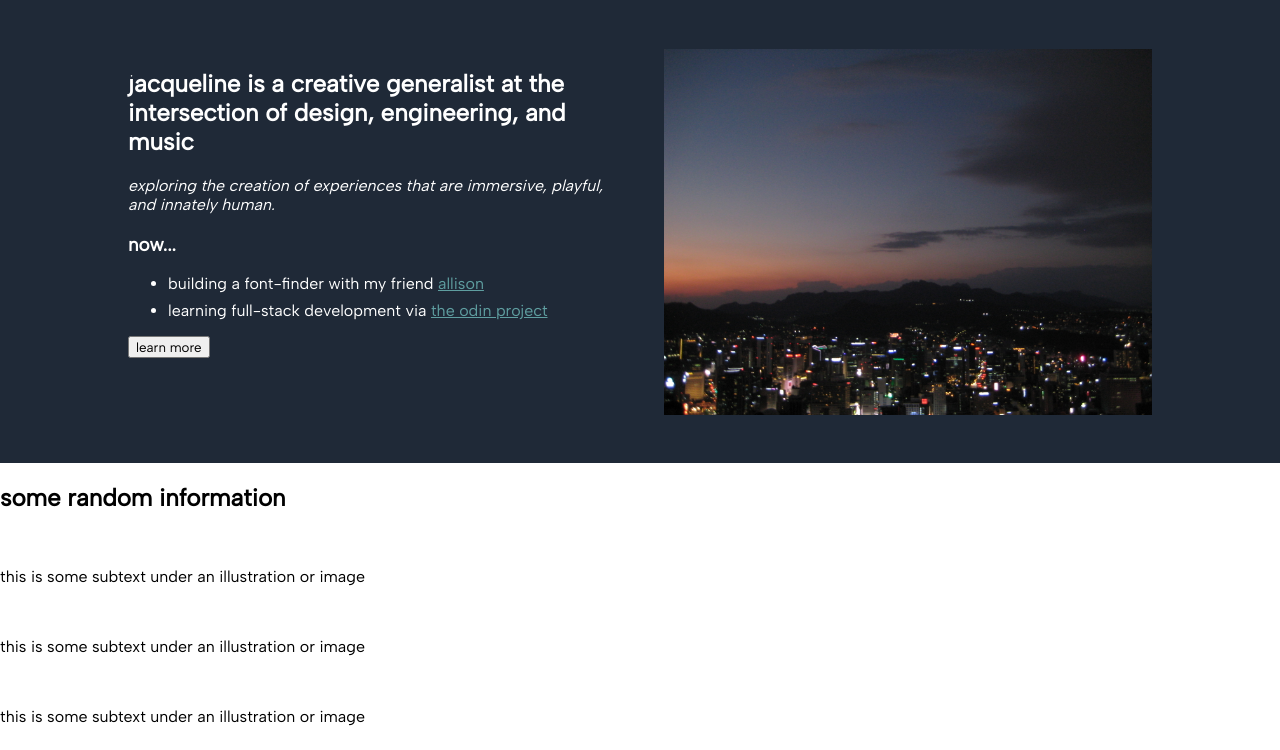
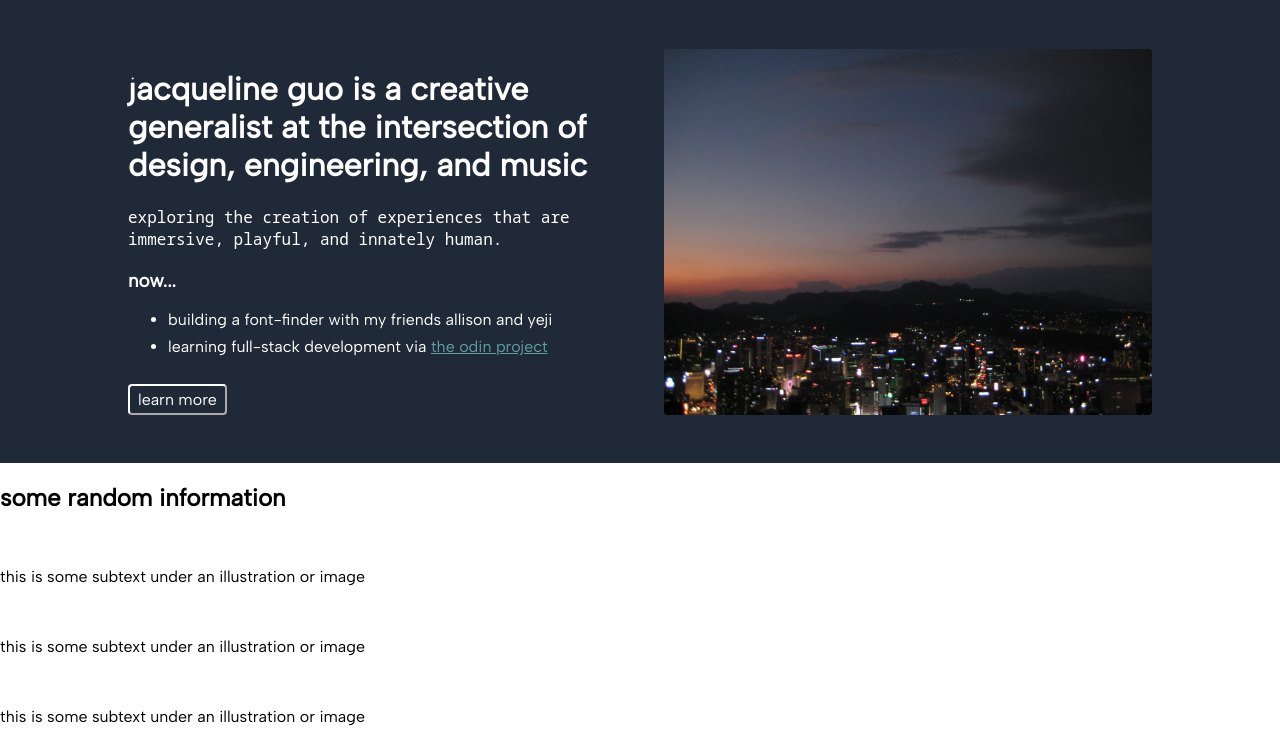
Before and after one commit to jacquelineguo7/odin-landingpage, a plain HTML site: page index.html in a window 1280 px wide. Shown: the part 50-800 px from the top of the page. Drawn offline with Linux system fonts and the light colour scheme.

Commit message:
Add new font styles, finish hero section with button styling and text

```diff
--- a/index.html
+++ b/index.html
@@ -22,13 +22,13 @@
         <div class="hero">
 
             <div class="columns">
-                <h2> jacqueline is a creative generalist at the intersection of design,
+                <h1> jacqueline guo is a creative generalist at the intersection of design,
                     engineering, and music </h2>
-                <p><span class="italics">exploring the creation of experiences
+                <p><span class="noto">exploring the creation of experiences
                     that are immersive, playful, and innately human.</span></p>
                 <h3>now...</h3>
                 <ul class="bullet-list">
-                    <li>building a font-finder with my friend <a class="link" href="https://www.acyhuang.com/">allison</a></li>
+                    <li>building a font-finder with my friends allison and yeji</li>
                     <li>learning full-stack development via <a class="link" href="https://www.theodinproject.com">the odin project</a></li>
                 </ul>
                 <button class="outline-button"> learn more </button>
--- a/styles.css
+++ b/styles.css
@@ -1,17 +1,8 @@
 @import url('https://fonts.googleapis.com/css2?family=Albert+Sans&display=swap');
+@import url('https://fonts.googleapis.com/css2?family=Noto+Sans+Mono&display=swap');
 
 * {
-    font-family: 'Albert Sans', sans-serif;
-}
-
-/* FONTS */
-::selection {
-    color: #1F2937;
-    background: aliceblue;
-}
-
-.italics {
-    font-style: italic;
+    font-family: 'Albert Sans', 'Noto Sans Mono', sans-serif;
 }
 
 body {
@@ -46,6 +37,7 @@ header {
 .hero {
     display: flex;
     justify-content: space-between;
+
     gap: 48px;
     padding: 24px 10% 48px 10%;
 
@@ -60,6 +52,7 @@ header {
 .hero-img {
     width: 200px;
     flex: 1;
+    border-radius: 4px;
 }
 
 .bullet-list {
@@ -70,7 +63,40 @@ header {
 
 
 
-/* LINKS N BUTTONS */
+/* TEXT N LINKS N BUTTONS */
 .link {
     color:cadetblue;
 }
+
+.outline-button {
+    border-color: white;
+    border-radius: 4px;
+    background-color: transparent;
+    color: white;
+    padding: 4px 8px 4px 8px;
+    margin-top: 12px;
+    font-size: 16px;
+}
+
+/* FONTS */
+::selection {
+    color: #1F2937;
+    background: aliceblue;
+}
+
+.italics {
+    font-style: italic;
+}
+
+h1 {
+    font-weight: bold;
+}
+
+h2 {
+    font-weight: bold;
+    font-size: 24px;
+}
+
+.noto {
+    font-family: 'Noto Sans Mono';
+}
```
